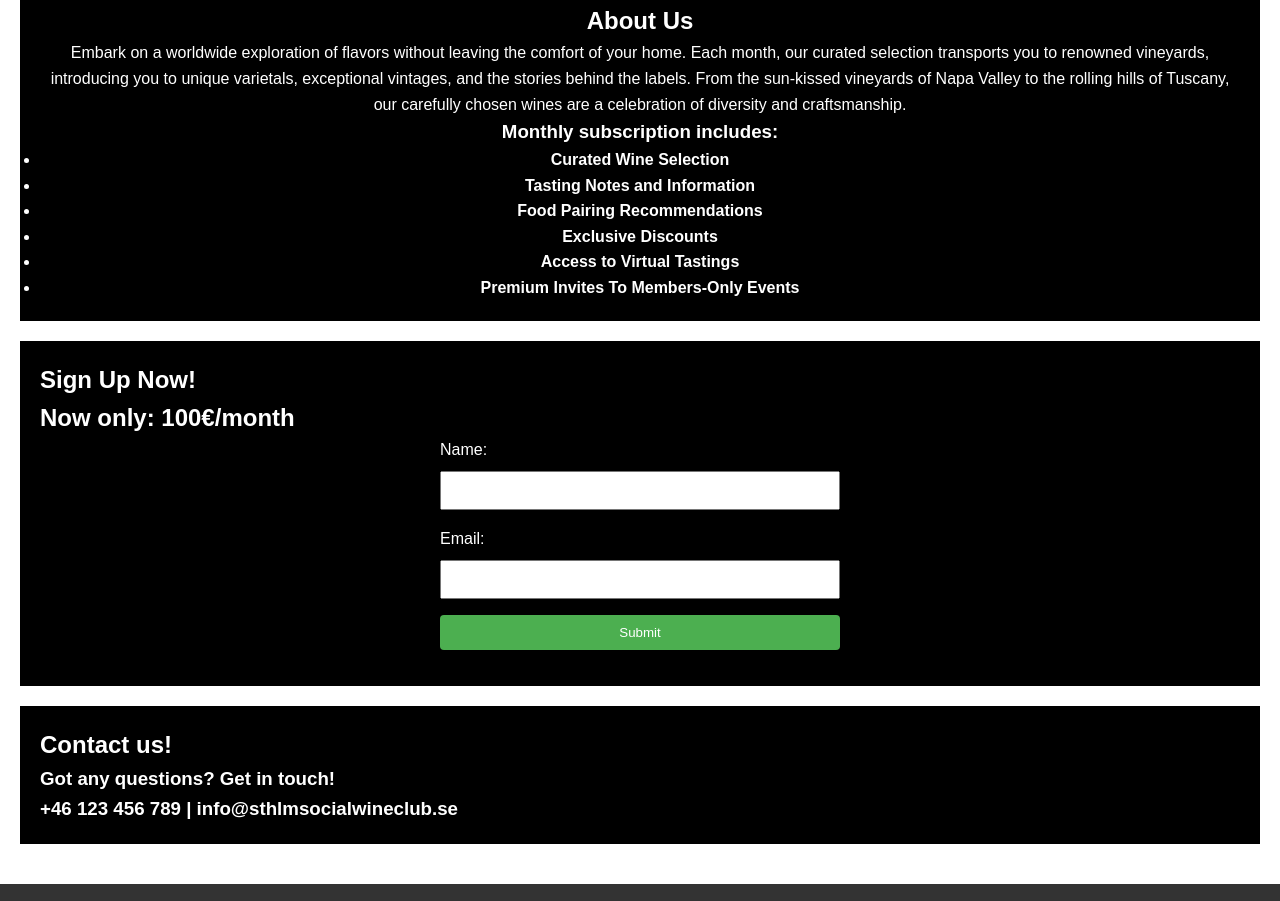
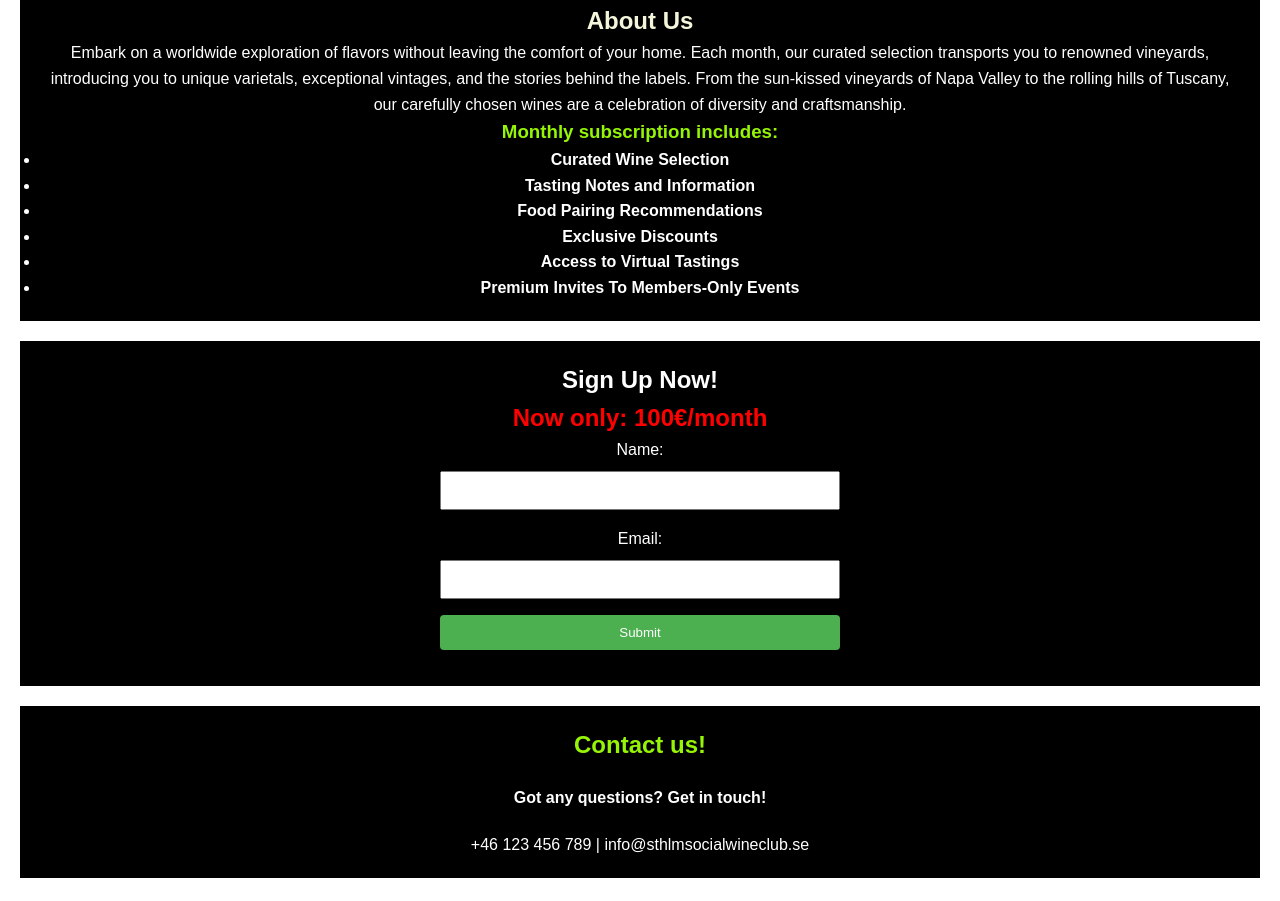
Before and after one commit to Beskow90/Project1, a plain HTML site: page index.html in a window 1280 px wide. Shown: the part 370-1271 px from the top of the page. Drawn offline with Linux system fonts and the light colour scheme.

Commit message:
add some color to topics and a hover color on submit button

```diff
--- a/assets/css/style.css
+++ b/assets/css/style.css
@@ -53,6 +53,18 @@ main {
     color: #fff;
 }
 
+.red-text {
+    color: red;
+}
+
+.green-text {
+    color: rgb(150, 244, 7);
+}
+
+.yellow-text {
+    color: beige;
+}
+
 .bg-black {
     background-color: #000;
     padding: 20px;
@@ -85,10 +97,13 @@ button {
     border: none;
     border-radius: 4px;
     cursor: pointer;
+    transition: background-color 0.3s ease;
+
 }
 
 button:hover {
-    background-color: #45a049;
+    background-color: yellowgreen;
+
 }
 
 /* Footer styles */
--- a/index.html
+++ b/index.html
@@ -35,7 +35,7 @@
         <section id="home-section">
             <div class="text-white bg-black text-center">
                 <div>
-                    <h2>Welcome to Stockholm Social Wine Club</h2>
+                    <h2><span class="yellow-text">Welcome to Stockholm Social Wine Club</span></h2>
                     <p>Indulge in the Art of Wine with Us. Uncork the possibilities and savor the journey into the world
                         of exquisite wines. At Stockholm Social Wine Club, we are more than just a club; we are a
                         community of passionate individuals brought together by a shared love for the finer things in
@@ -49,13 +49,13 @@
         <section id="about">
             <div class="text-white bg-black text-center">
                 <div>
-                    <h2>About Us</h2>
+                    <h2><span class="yellow-text">About Us</span></h2>
                     <p>Embark on a worldwide exploration of flavors without leaving the comfort of your home. Each
                         month, our curated selection transports you to renowned vineyards, introducing you to unique
                         varietals, exceptional vintages, and the stories behind the labels. From the sun-kissed
                         vineyards of Napa Valley to the rolling hills of Tuscany, our carefully chosen wines are a
                         celebration of diversity and craftsmanship.</p>
-                    <h3>Monthly subscription includes:</h3>
+                    <h3><span class="green-text">Monthly subscription includes:</span></h3>
                     <ul>
                         <li><strong>Curated Wine Selection</strong></li>
                         <li><strong>Tasting Notes and Information</strong></li>
@@ -70,9 +70,9 @@
 
         <!-- Sign Up -->
         <section id="signup">
-            <div class="text-white bg-black">
+            <div class="text-white bg-black text-center">
                 <h2>Sign Up Now!</h2>
-                <h2>Now only: 100€/month</h2>
+                <h2 class="red-text">Now only: <span class="red-text">100€</span>/month</h2>
                 <form action="/submit_form" method="post">
                     <label for="name">Name:</label>
                     <input type="text" id="name" name="name" required>
@@ -86,10 +86,10 @@
         </section>
 
         <section id="contact">
-            <div class="text-white bg-black">
-                <h2>Contact us!</h2>
-                <h3>Got any questions? Get in touch!</h3>
-                <h3>+46 123 456 789 | info@sthlmsocialwineclub.se</h3>
+            <div class="text-white bg-black text-center">
+                <h2><span class="green-text">Contact us!</span></h2>
+                <h4>Got any questions? Get in touch!</h4>
+                <p>+46 123 456 789 | info@sthlmsocialwineclub.se</p>
             </div>
         </section>
 
```
